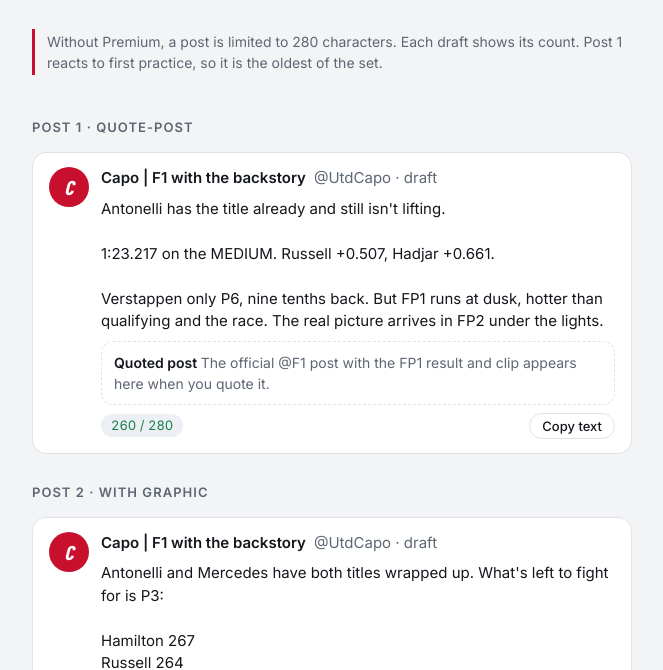
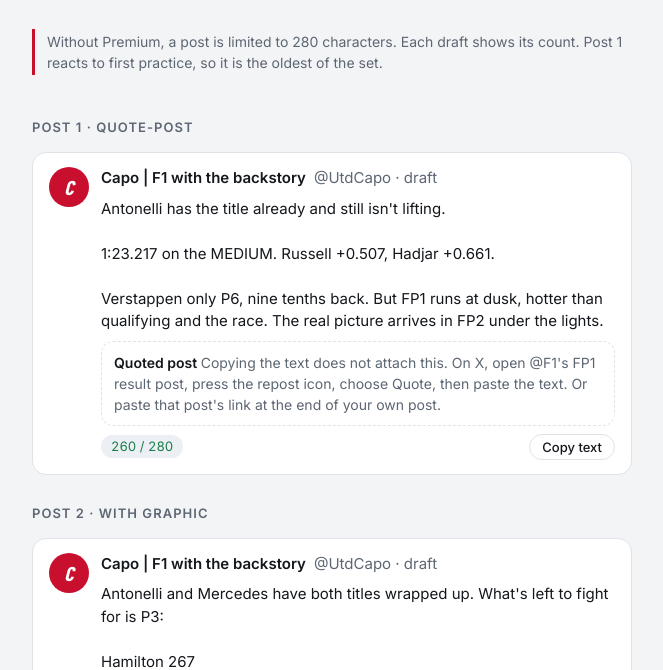
Before and after one commit to Gwiss14/George-Claude-Repo, a plain HTML site: page x-account/preview/index.html in a window 1280 px wide. Shown: the part 130-800 px from the top of the page, without its empty margins (308-971 px from the left). Drawn offline with nearby package versions, Linux system fonts and the light colour scheme; a web font is replaced by a local one.

Commit message:
Preview: explain how to attach a quote-post
Co-Authored-By: Claude Fable 5.2 <noreply@anthropic.com>
Claude-Session: https://claude.ai/code/session_01DmGjXC4bMp7JfyZjtMs2yW

```diff
--- a/x-account/preview/index.html
+++ b/x-account/preview/index.html
@@ -63,7 +63,7 @@ button:hover { border-color: var(--accent); } button:focus-visible { outline: 2p
 <script>
 const NAME = "Capo | F1 with the backstory", HANDLE = "@UtdCapo";
 const posts = {
-  p1: [{ quote: "The official @F1 post with the FP1 result and clip appears here when you quote it.",
+  p1: [{ quote: "Copying the text does not attach this. On X, open @F1's FP1 result post, press the repost icon, choose Quote, then paste the text. Or paste that post's link at the end of your own post.",
     text: "Antonelli has the title already and still isn't lifting.\n\n1:23.217 on the MEDIUM. Russell +0.507, Hadjar +0.661.\n\nVerstappen only P6, nine tenths back. But FP1 runs at dusk, hotter than qualifying and the race. The real picture arrives in FP2 under the lights." }],
   p2: [{ img: "p3.jpg", alt: "Bar graphic: Hamilton 267, Russell 264, Norris 264, Leclerc 250",
     text: "Antonelli and Mercedes have both titles wrapped up. What's left to fight for is P3:\n\nHamilton 267\nRussell 264\nNorris 264\nLeclerc 250\n\nFour drivers, 17 points, 50 still on the table. Two of them share a Ferrari garage." }],
```
